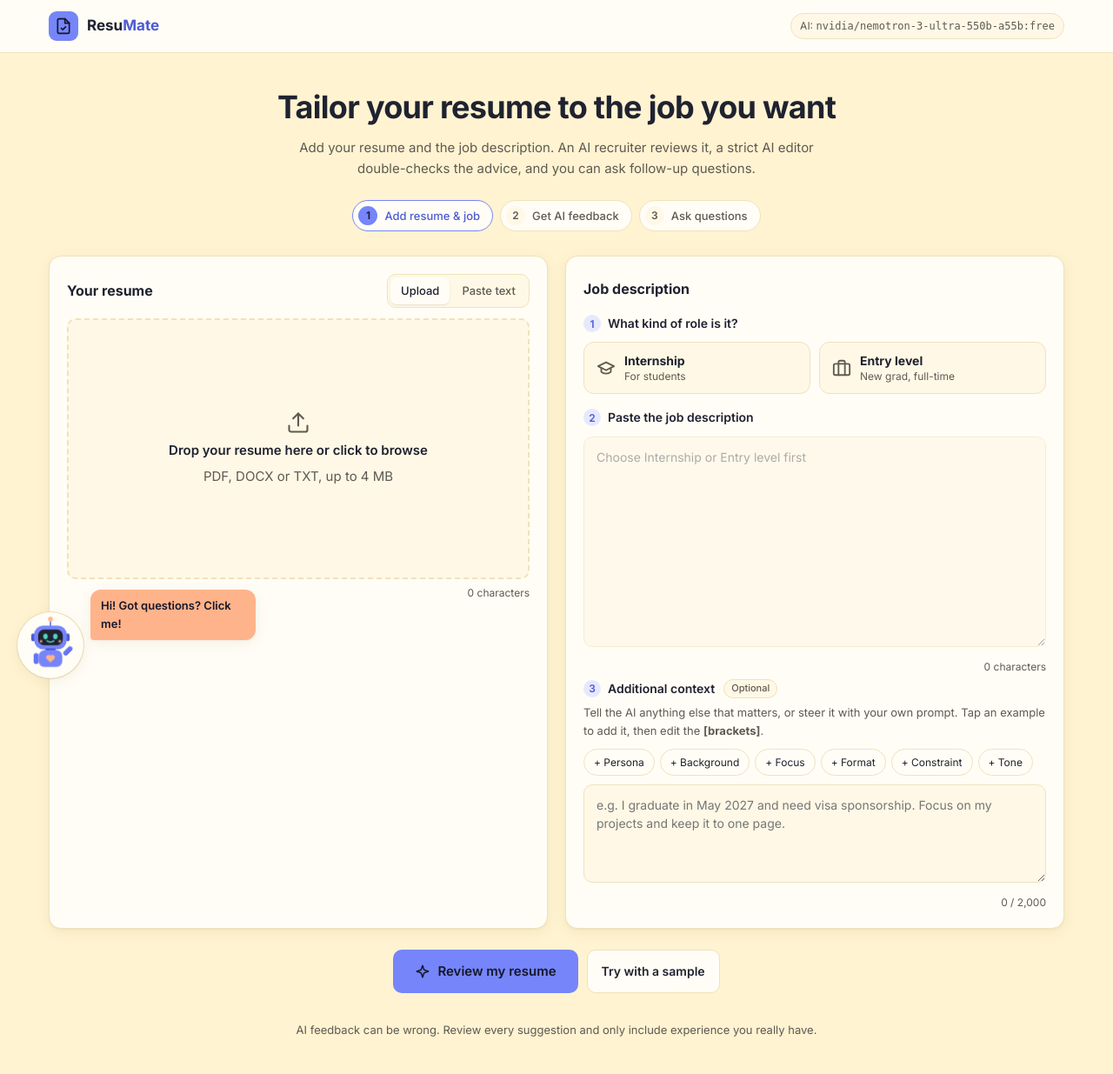
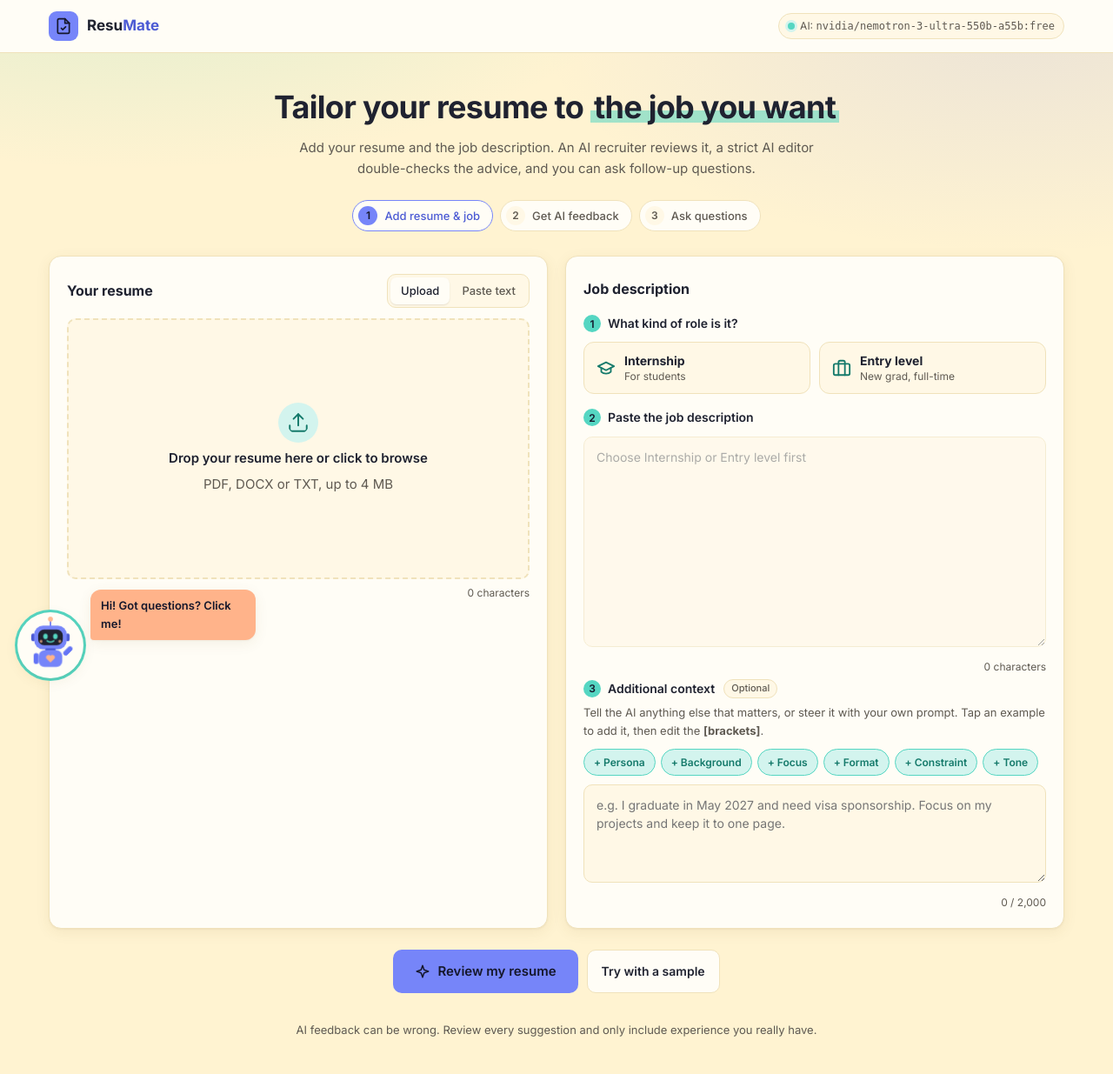
Before and after one commit to joudiheilani/Resume-Reviewer-Web-App, a Flask app: page / in a window 1280 px wide. Shown: the whole page at 87% size. Run offline with Flask 3, Linux system fonts and the light colour scheme; some libraries are stand-ins or nearby versions.

Commit message:
Add turquoise accents to the warm theme
Turquoise (#55D6C2) highlight on the hero, soft background glow, step
numbers, upload and role icons, prompt chips, live status dots, chat and
FAQ headers, and a ring around Revi.

Co-Authored-By: Claude Opus 5.5 <noreply@anthropic.com>

```diff
--- a/public/static/style.css
+++ b/public/static/style.css
@@ -15,6 +15,7 @@
   --accent: #55d6c2;           /* teal */
   --good: #157a6b;             /* teal text */
   --good-soft: #dcf5f0;
+  --accent-soft: #d3f4ee;
   --highlight: #ffb38a;        /* peach */
   --highlight-strong: #ff9a66;
   --warn: #9a3f12;             /* peach-family text */
@@ -32,7 +33,11 @@
 html, body { margin: 0; }
 
 body {
-  background: var(--bg);
+  background:
+    radial-gradient(900px 420px at 12% -8%, rgba(85, 214, 194, .22), transparent 70%),
+    radial-gradient(800px 380px at 92% 2%, rgba(118, 133, 249, .14), transparent 70%),
+    var(--bg);
+  background-repeat: no-repeat;
   color: var(--text);
   font: 15px/1.6 Inter, system-ui, -apple-system, "Segoe UI", sans-serif;
   -webkit-font-smoothing: antialiased;
@@ -55,10 +60,12 @@ h1, h2, h3 { line-height: 1.25; margin: 0; }
 .brand-mark { display: grid; place-items: center; width: 34px; height: 34px; border-radius: 9px; background: var(--primary); color: var(--on-primary); }
 .model-badge { font-size: 12px; color: var(--muted); background: var(--surface-2); border: 1px solid var(--border); border-radius: 999px; padding: 4px 10px; max-width: 55%; overflow: hidden; text-overflow: ellipsis; white-space: nowrap; }
 .model-badge code { font-size: 12px; }
+.live-dot { display: inline-block; width: 8px; height: 8px; margin-right: 6px; border-radius: 50%; background: var(--accent); box-shadow: 0 0 0 3px var(--accent-soft); vertical-align: middle; position: relative; top: -1px; }
 
 /* Hero */
 .hero { text-align: center; padding: 40px 0 28px; }
 .hero h1 { font-size: clamp(26px, 4vw, 36px); letter-spacing: -.02em; }
+.hero .hl { background: linear-gradient(transparent 58%, rgba(85, 214, 194, .55) 58%, rgba(85, 214, 194, .55) 92%, transparent 92%); padding: 0 4px; border-radius: 3px; }
 .hero p { color: var(--muted); max-width: 640px; margin: 12px auto 24px; }
 
 .steps { display: flex; justify-content: center; flex-wrap: wrap; gap: 8px; list-style: none; padding: 0; margin: 0; }
@@ -84,11 +91,14 @@ h1, h2, h3 { line-height: 1.25; margin: 0; }
 .sub-label .optional { margin-left: 2px; padding: 1px 8px; border-radius: 999px; background: var(--surface-2); border: 1px solid var(--border); color: var(--muted); font-size: 11px; font-weight: 500; }
 .hint-text { margin: -4px 0 10px; }
 .pattern-chips { display: flex; flex-wrap: wrap; gap: 6px; margin-bottom: 10px; }
+.pattern-chips .chip { border-color: var(--accent); background: var(--accent-soft); color: var(--good); font-weight: 600; }
 
 .sub-label { display: flex; align-items: center; gap: 8px; margin: 4px 0 10px; font-size: 14px; font-weight: 600; }
-.sub-label .num { display: grid; place-items: center; width: 20px; height: 20px; border-radius: 50%; background: var(--primary-soft); color: var(--primary-ink); font-size: 12px; }
+.sub-label .num { display: grid; place-items: center; width: 20px; height: 20px; border-radius: 50%; background: var(--accent); color: var(--on-primary); font-size: 12px; }
 .role-picker { display: grid; grid-template-columns: 1fr 1fr; gap: 10px; margin-bottom: 16px; }
 .role-btn { display: flex; align-items: center; gap: 10px; padding: 12px 14px; border: 1.5px solid var(--border); border-radius: 12px; background: var(--surface-2); color: var(--muted); font: inherit; text-align: left; cursor: pointer; transition: border-color .15s, background .15s, color .15s; }
+.role-btn svg { color: var(--good); }
+.role-btn.is-on svg { color: var(--primary-ink); }
 .role-btn span { display: grid; line-height: 1.3; }
 .role-btn strong { color: var(--text); font-size: 14px; }
 .role-btn small { font-size: 12px; }
@@ -99,6 +109,7 @@ h1, h2, h3 { line-height: 1.25; margin: 0; }
 
 .dropzone { display: flex; flex-direction: column; align-items: center; justify-content: center; gap: 6px; min-height: 300px; border: 2px dashed var(--border); border-radius: 10px; background: var(--surface-2); color: var(--muted); text-align: center; padding: 20px; cursor: pointer; transition: border-color .15s, background .15s; }
 .dropzone strong { color: var(--text); font-weight: 600; }
+.upload-icon { width: 46px; height: 46px; padding: 10px; border-radius: 50%; background: var(--accent-soft); color: var(--good); }
 .dropzone:hover, .dropzone.is-over { border-color: var(--primary); background: var(--primary-soft); color: var(--primary-ink); }
 
 .file-status { display: flex; align-items: center; gap: 8px; padding: 10px 12px; margin-bottom: 10px; border-radius: 10px; background: var(--good-soft); border: 1px solid var(--accent); color: var(--good); font-size: 13px; font-weight: 500; }
@@ -186,7 +197,7 @@ h1, h2, h3 { line-height: 1.25; margin: 0; }
 
 /* Chat */
 .chat { position: sticky; top: 76px; display: flex; flex-direction: column; height: calc(100vh - 96px); min-height: 480px; padding: 0; overflow: hidden; }
-.chat-head { padding: 16px 18px 12px; border-bottom: 1px solid var(--border); }
+.chat-head { padding: 16px 18px 12px; border-bottom: 1px solid var(--border); background: var(--accent-soft); }
 .chat-head h2 { font-size: 16px; }
 .chat-head p { margin: 2px 0 0; }
 .chat-log { flex: 1; overflow-y: auto; overflow-x: hidden; padding: 16px 18px; display: flex; flex-direction: column; gap: 12px; }
@@ -211,7 +222,7 @@ h1, h2, h3 { line-height: 1.25; margin: 0; }
 
 .chips { display: flex; flex-wrap: wrap; gap: 6px; padding: 0 18px 12px; }
 .chip { border: 1px solid var(--border); background: var(--surface); color: var(--text); border-radius: 999px; padding: 5px 11px; font: inherit; font-size: 12px; cursor: pointer; }
-.chip:hover { border-color: var(--primary); color: var(--primary-ink); background: var(--primary-soft); }
+.chip:hover { border-color: var(--accent); color: var(--good); background: var(--accent-soft); }
 
 .chat-form { display: flex; gap: 8px; align-items: flex-end; padding: 12px 18px 16px; border-top: 1px solid var(--border); }
 .chat-form textarea { flex: 1; resize: none; overflow-y: hidden; max-height: 140px; padding: 10px 12px; border-radius: 10px; border: 1px solid var(--border); background: var(--surface-2); color: var(--text); font: inherit; font-size: 14px; }
@@ -237,7 +248,7 @@ h1, h2, h3 { line-height: 1.25; margin: 0; }
 
 /* Mascot: Revi the robot + FAQ */
 .mascot { position: fixed; left: 20px; bottom: 20px; z-index: 30; }
-.mascot-btn { display: block; width: 76px; height: 76px; padding: 4px; border: 0; border-radius: 50%; background: var(--surface); box-shadow: var(--shadow), 0 0 0 1px var(--border); cursor: pointer; transition: transform .2s; }
+.mascot-btn { display: block; width: 76px; height: 76px; padding: 4px; border: 0; border-radius: 50%; background: var(--surface); box-shadow: var(--shadow), 0 0 0 3px var(--accent); cursor: pointer; transition: transform .2s; }
 .mascot-btn:hover { transform: scale(1.08) rotate(-4deg); }
 .mascot-btn:focus-visible { outline: 3px solid var(--primary); outline-offset: 3px; }
 .robot { width: 100%; height: 100%; overflow: visible; }
@@ -257,7 +268,7 @@ h1, h2, h3 { line-height: 1.25; margin: 0; }
 @keyframes pop { from { opacity: 0; transform: translateY(6px) scale(.95); } }
 
 .faq-panel { position: absolute; left: 0; bottom: 90px; width: 350px; max-width: calc(100vw - 32px); max-height: min(520px, calc(100vh - 130px)); display: flex; flex-direction: column; background: var(--surface); border: 1px solid var(--border); border-radius: var(--radius); box-shadow: 0 12px 40px rgba(0, 0, 0, .22); overflow: hidden; animation: pop .2s ease-out; }
-.faq-head { display: flex; align-items: flex-start; justify-content: space-between; gap: 10px; padding: 16px 16px 12px; border-bottom: 1px solid var(--border); background: var(--primary-soft); }
+.faq-head { display: flex; align-items: flex-start; justify-content: space-between; gap: 10px; padding: 16px 16px 12px; border-bottom: 1px solid var(--border); background: var(--accent-soft); }
 .faq-head h2 { font-size: 16px; }
 .faq-head p { margin: 2px 0 0; }
 .faq-list { display: grid; gap: 8px; padding: 14px 16px 16px; overflow-y: auto; }
--- a/templates/index.html
+++ b/templates/index.html
@@ -20,13 +20,13 @@
         </span>
         <span>Resu<span class="brand-accent">Mate</span></span>
       </a>
-      <span class="model-badge" title="Free model from OpenRouter, with automatic fallback">AI: <code id="model-name">{{ model }}</code></span>
+      <span class="model-badge" title="Free model from OpenRouter, with automatic fallback"><span class="live-dot" aria-hidden="true"></span>AI: <code id="model-name">{{ model }}</code></span>
     </div>
   </header>
 
   <main class="wrap">
     <section class="hero">
-      <h1>Tailor your resume to the job you want</h1>
+      <h1>Tailor your resume to <span class="hl">the job you want</span></h1>
       <p>Add your resume and the job description. An AI recruiter reviews it, a strict AI editor double-checks the advice, and you can ask follow-up questions.</p>
       <ol class="steps" aria-label="Progress">
         <li class="step is-active" data-step="1"><span>1</span>Add resume &amp; job</li>
@@ -50,7 +50,7 @@
 
           <label id="dropzone" class="dropzone" for="file-input">
             <input id="file-input" type="file" accept=".pdf,.docx,.txt,.md" hidden>
-            <svg viewBox="0 0 24 24" width="28" height="28" fill="none" stroke="currentColor" stroke-width="1.8" stroke-linecap="round" stroke-linejoin="round" aria-hidden="true"><path d="M21 15v4a2 2 0 0 1-2 2H5a2 2 0 0 1-2-2v-4"/><path d="m17 8-5-5-5 5"/><path d="M12 3v12"/></svg>
+            <svg class="upload-icon" viewBox="0 0 24 24" width="28" height="28" fill="none" stroke="currentColor" stroke-width="1.8" stroke-linecap="round" stroke-linejoin="round" aria-hidden="true"><path d="M21 15v4a2 2 0 0 1-2 2H5a2 2 0 0 1-2-2v-4"/><path d="m17 8-5-5-5 5"/><path d="M12 3v12"/></svg>
             <strong>Drop your resume here or click to browse</strong>
             <span class="muted">PDF, DOCX or TXT, up to 4 MB</span>
           </label>
@@ -171,7 +171,7 @@
 
         <aside class="card chat" aria-labelledby="chat-title">
           <div class="chat-head">
-            <h2 id="chat-title">Ask the recruiter</h2>
+            <h2 id="chat-title"><span class="live-dot" aria-hidden="true"></span>Ask the recruiter</h2>
             <p class="muted small">Questions about your resume or this feedback</p>
           </div>
           <div id="chat-log" class="chat-log" aria-live="polite">
```
